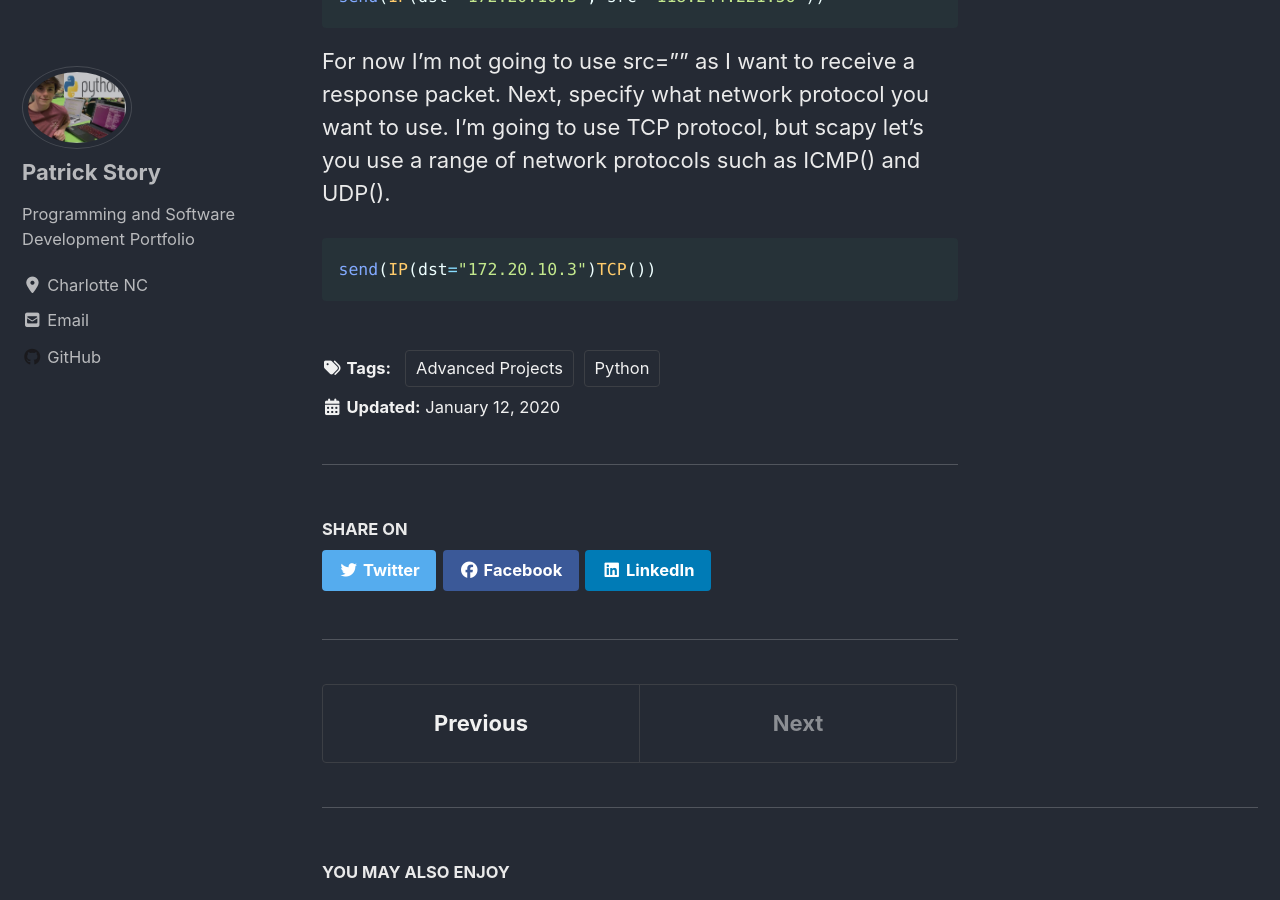
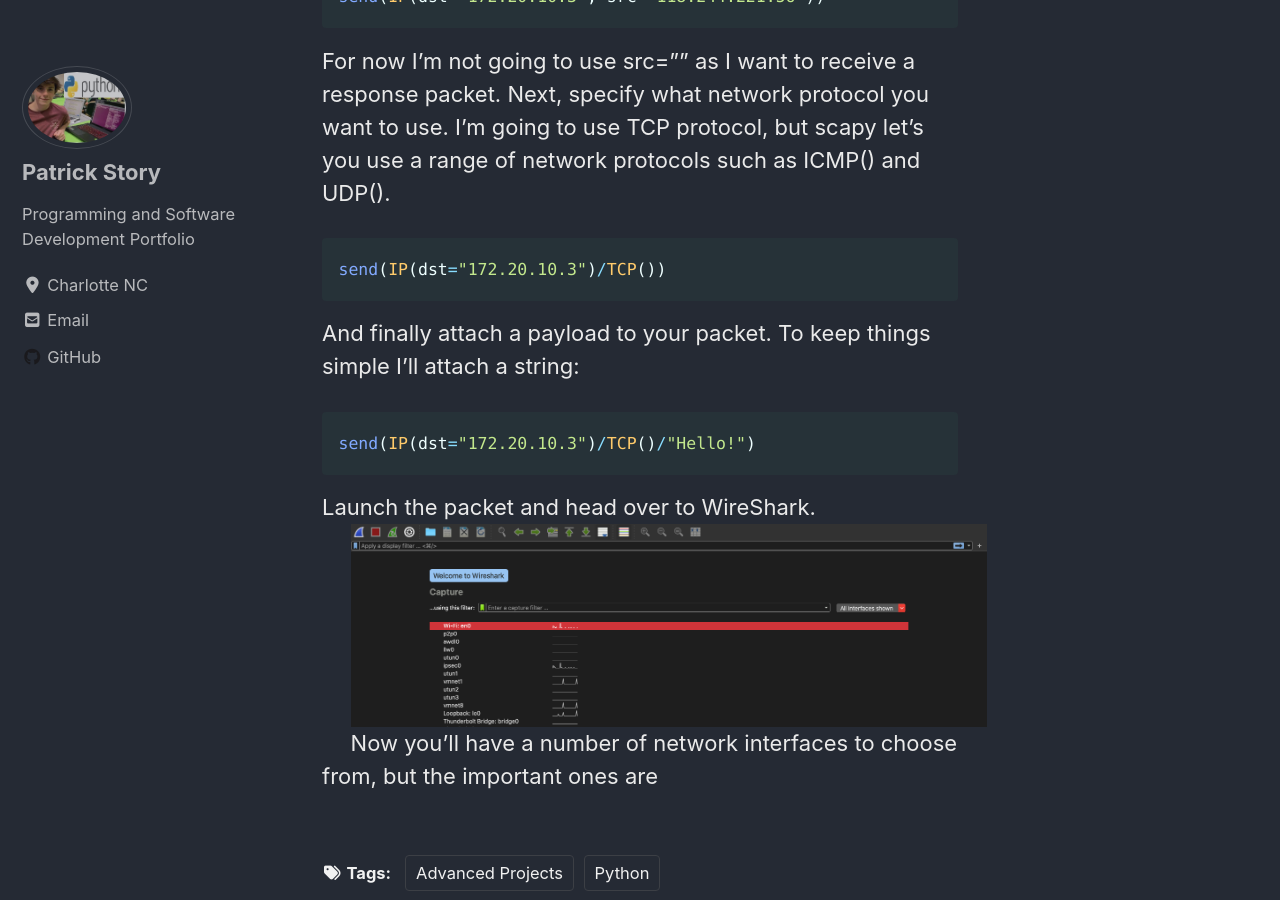
Before and after one commit to Patchyst/Patchyst.github.io, a Jekyll site: the page built from _posts/2020-12-1-scapy.md, in a window 1280 px wide and 900 px high, scrolled down 2730 px. Built offline with Jekyll 4.4.1, drawn with Linux system fonts in a browser that asks for light colours; cached includes are drawn as plain includes; nearby versions of some CDN libraries.

Commit message:
updating Scapy Project

````diff
--- a/_posts/2020-12-1-scapy.md
+++ b/_posts/2020-12-1-scapy.md
@@ -50,5 +50,14 @@ send(IP(dst="172.20.10.3", src="118.244.221.56"))
 ```
 For now I'm not going to use src="" as I want to receive a response packet. Next, specify what network protocol you want to use. I'm going to use TCP protocol, but scapy let's you use a range of network protocols such as ICMP() and UDP().
 ```python
-send(IP(dst="172.20.10.3")TCP())
+send(IP(dst="172.20.10.3")/TCP())
 ```
+And finally attach a payload to your packet. To keep things simple I'll attach a string:
+```python
+send(IP(dst="172.20.10.3")/TCP()/"Hello!")
+```
+Launch the packet and head over to WireShark.
+
+![WEBDRIVER-EX1](/images/wireinterfaces.png){:class="img-responsive"}
+
+Now you'll have a number of network interfaces to choose from, but the important ones are
````
Also changed, not shown: images/wireinterfaces.png (added).
